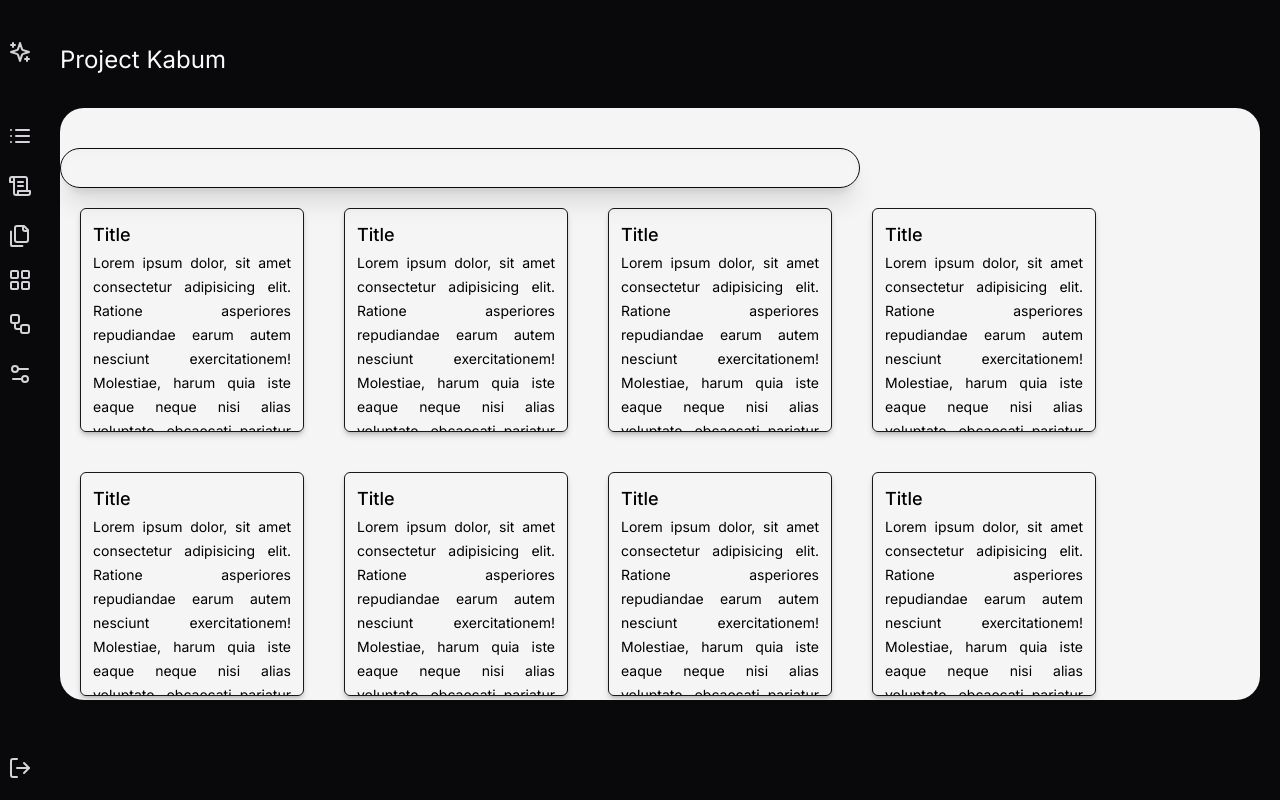
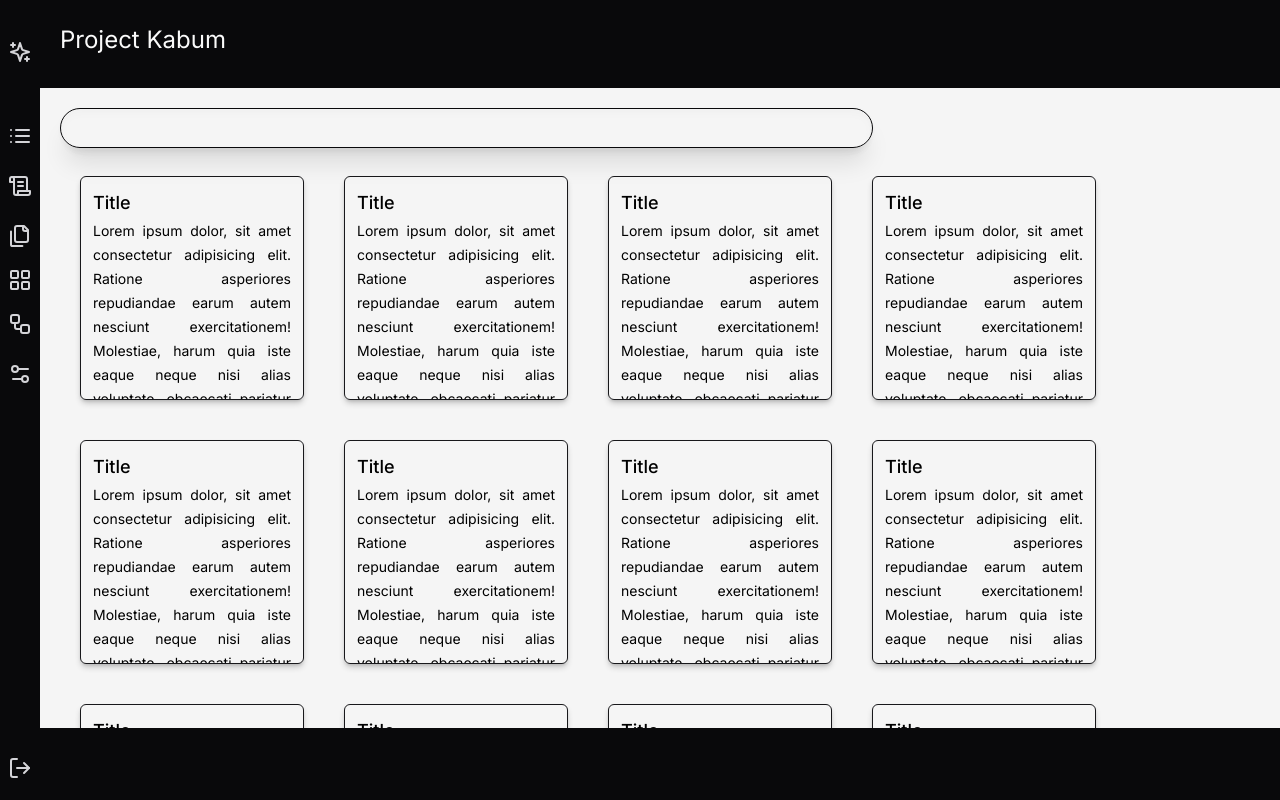
Before and after one commit to IsaacGSS/is-space, a Next.js app: page /notion in a window 1280 px wide. Built offline with nearby package versions, Linux system fonts and the light colour scheme.

Commit message:
up new layout

```diff
--- a/src/app/notion/page.tsx
+++ b/src/app/notion/page.tsx
@@ -3,14 +3,14 @@ import Link from 'next/link'
 export default function NodtionTiptap() {
   return (
     <>
-      <section className='w-full max-h-screen p-5 pb-10  flex flex-col bg-zinc-950 gap-2'>
-        <section className='h-20 w-full text-neutral-50 inline-flex items-center'>
+      <section className='w-full max-h-screen flex flex-col bg-zinc-950 gap-2'>
+        <section className='h-20 w-full text-neutral-50 inline-flex items-center pl-5'>
           <span className='text-2xl font-inter'>Project Kabum</span>
         </section>
 
-        <section className='h-4/5 p-10 px-0 bg-neutral-100 w-full rounded-3xl overflow-hidden'>
-          <div className='w-2/3 rounded-full shadow-xl drop-shadow-md shadow-zinc-950/10 h-10 border border-zinc-950 '></div>
-          <section className='h-full p-5 flex flex-wrap items-end gap-10 overflow-y-scroll'>
+        <section className='h-4/5 pl-5 pt-5 bg-neutral-100 w-full  overflow-hidden'>
+          <div className='h-10 md:w-2/3 w-full md:p-0 px-5  rounded-full shadow-xl drop-shadow-md shadow-zinc-950/10  border border-zinc-950 '></div>
+          <section className='h-full mt-2 p-5 pb-14 flex flex-wrap items-end gap-10 overflow-y-scroll'>
             {Array.from({ length: 20 }).map((value, index) => (
               <Link key={index} href={'/notion/edit'}>
                 <div className='size-56 border border-zinc-900 rounded-md shadow-md shadow-black/20 overflow-hidden p-3 text-justify '>
```
